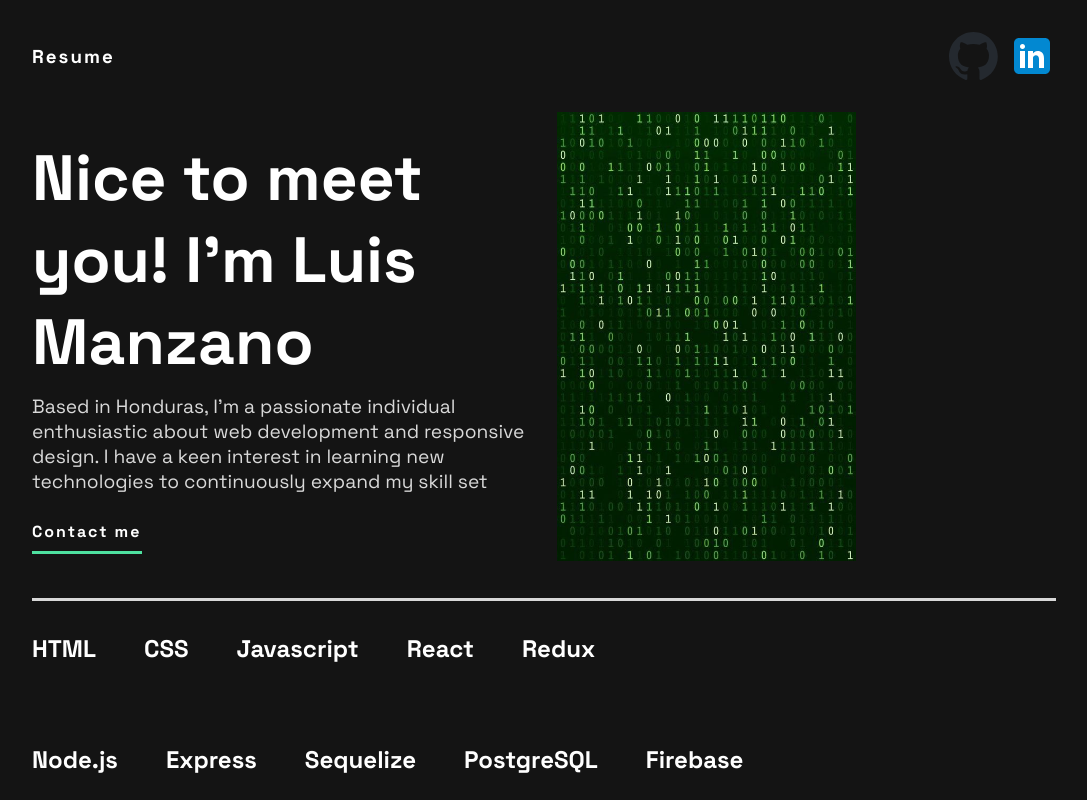
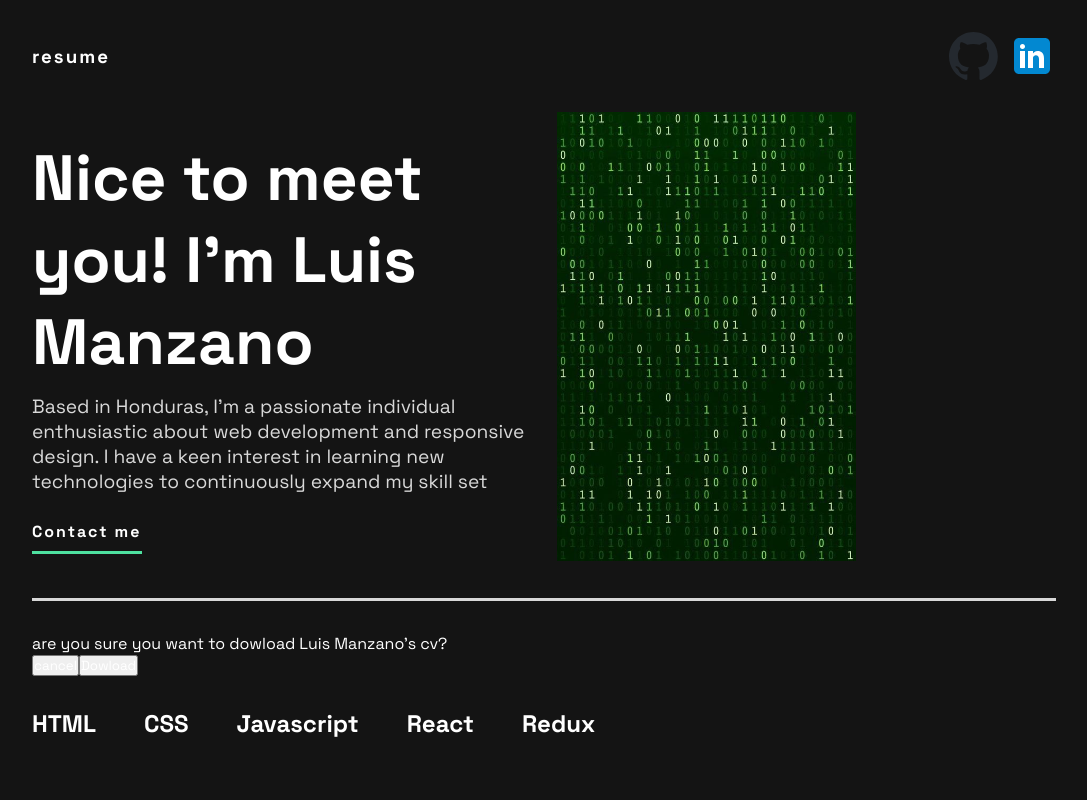
Before and after one commit to Luuiskame/portafolio, a React (Vite) app in the folder client/: page / in a window 1280 px wide. Shown: the top 800 px of the page, without its empty margins (96-1183 px from the left). Built offline with nearby package versions, Linux system fonts and the light colour scheme.

Commit message:
Header: adding verification card before dowloading cv

```diff
--- a/client/src/Components/Header/Header.jsx
+++ b/client/src/Components/Header/Header.jsx
@@ -7,12 +7,20 @@ import mainImage from '../../assets/ProjectsPictures/main-picture-portafolio.jpg
 // socials
 const github = "https://github.com/Luuiskame"
 const linkedin = "https://www.linkedin.com/in/luis-manzano-088635258"
+import cv from '../../assets/Luis-manzanoCV.pdf'
+import { useState } from 'react'
 
 const Header = ()=>{
+    const [displayDowloadMessage, setDisplayDowloadMessage] = useState(false)
+
+    const handleClick = ()=>{
+        setDisplayDowloadMessage(true)
+        console.log(displayDowloadMessage)
+    }
     return(
         <header className={styles.header}>
             <div className={styles.imagesContainer}>
-                <h3>Resume</h3>
+                <h3><a onClick={handleClick} >resume</a></h3>
 
                 <div className={styles.twoImagesContainer}>
                 <figure className={styles.socialsContainer}>
@@ -43,6 +51,15 @@ const Header = ()=>{
             </div>
 
             <div className={styles.bottomLine}></div>
+
+            <div className={styles.dowloadMessageContainer}>
+                <p>are you sure you want to dowload Luis Manzano's cv?</p>
+
+                <div className={styles.twoDowloadBtnsContainer}>
+                    <button>cancel</button>
+                    <button>Dowload</button>
+                </div>
+            </div>
         </header>
     )
 }
```
Also changed, not shown: 1 other file (tests, documents, lock files or other folders).
